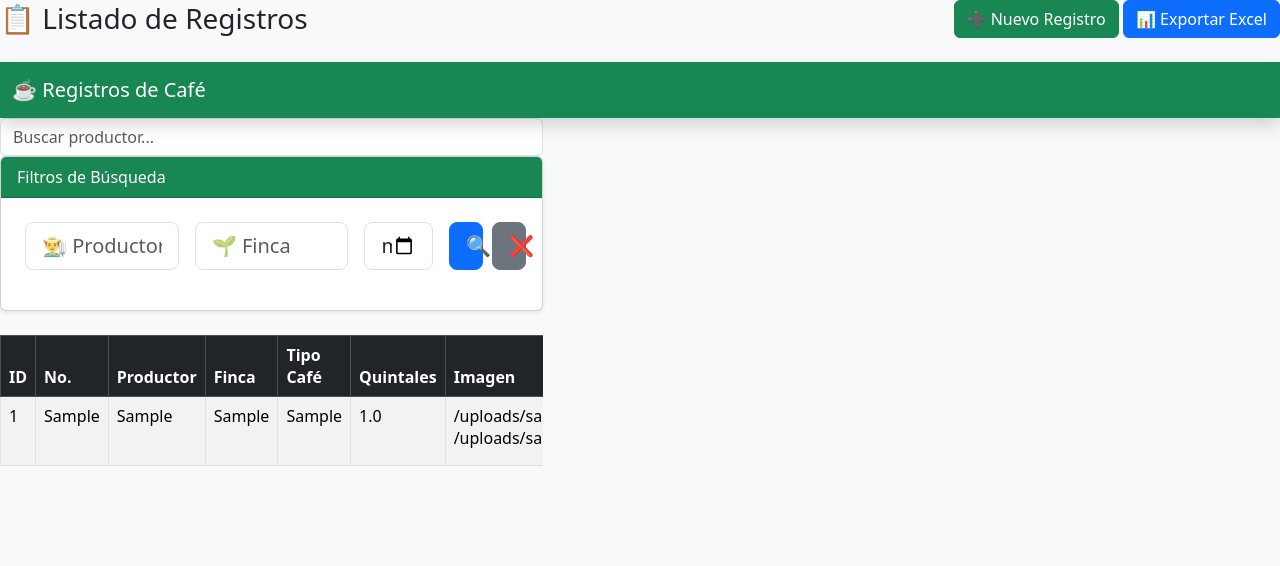
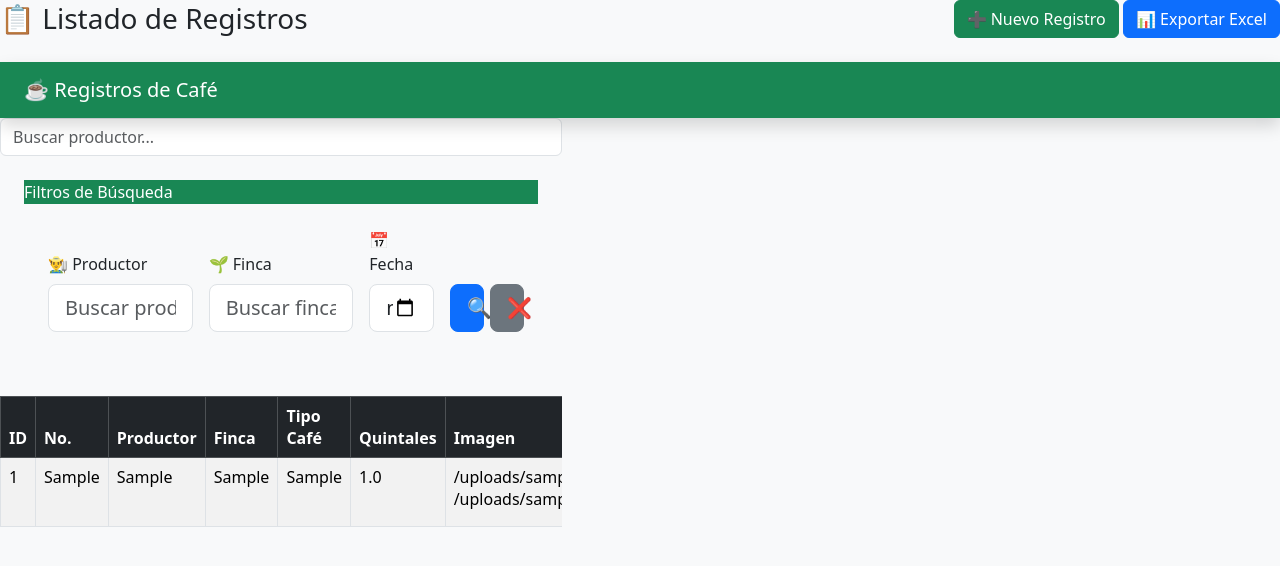
Before and after one commit to asiste-png/sistema-cafe, a Flask app: page /registros in a window 1280 px wide. Shown: the top 566 px of the page. Run offline with Flask 3, Linux system fonts and the light colour scheme; tables that the repository leaves empty hold one stand-in row (values such as "Sample post").

Commit message:
Mejora visual filtros y tabla registros

```diff
--- a/templates/registros.html
+++ b/templates/registros.html
@@ -35,7 +35,7 @@
 <body class="bg-light">
 
 <nav class="navbar navbar-dark bg-success shadow">
-    <div class="container-fluid">
+    <div class="container-fluid px-4">
         <span class="navbar-brand">
             ☕ Registros de Café
         </span>
@@ -56,7 +56,7 @@
                 placeholder="Buscar productor..."
                 value="{{ busqueda }}"
             >
-    <div class="card shadow-sm mb-4">
+    <div class="card-body p-4">
 
     <div class="card-header bg-success text-white">
         Filtros de Búsqueda
@@ -64,25 +64,31 @@
 
     <div class="card-body p-4">
 
-        <form method="GET" class="row g-3">
+     <form method="GET" class="row g-3 align-items-end">
 
     <div class="col-md-4">
+        <label class="form-label">👨‍🌾 Productor</label>
+
         <input
             type="text"
             name="productor"
             class="form-control form-control-lg"
-            placeholder="👨‍🌾 Productor">
+            placeholder="Buscar productor">
     </div>
 
     <div class="col-md-4">
+        <label class="form-label">🌱 Finca</label>
+
         <input
             type="text"
             name="finca"
             class="form-control form-control-lg"
-            placeholder="🌱 Finca">
+            placeholder="Buscar finca">
     </div>
 
     <div class="col-md-2">
+        <label class="form-label">📅 Fecha</label>
+
         <input
             type="date"
             name="fecha"
@@ -98,8 +104,9 @@
     </div>
 
     <div class="col-md-1">
-        <a href="/registros"
-           class="btn btn-secondary btn-lg w-100">
+        <a
+            href="/registros"
+            class="btn btn-secondary btn-lg w-100">
             ❌
         </a>
     </div>
```
